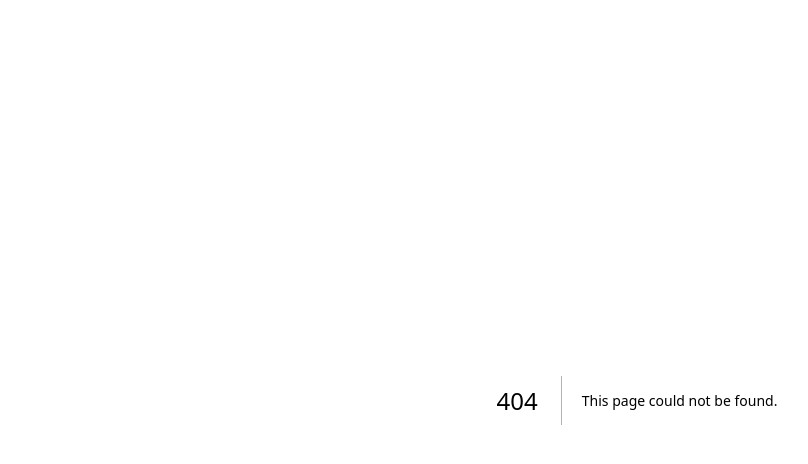
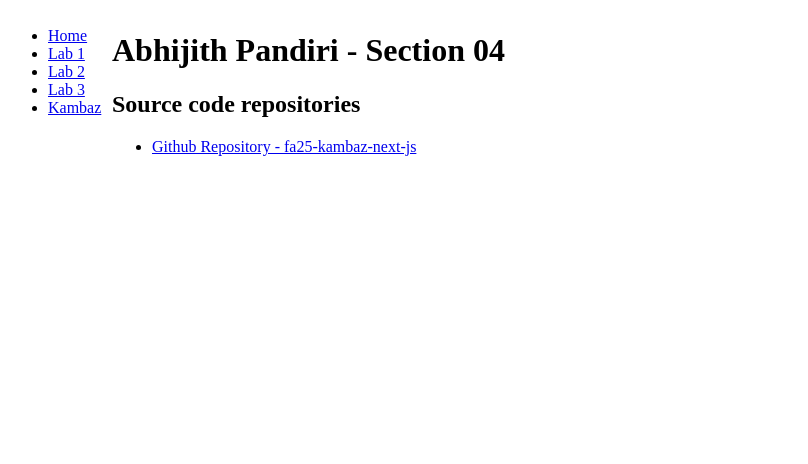
Before and after one commit to Abhi-2306/fa25-kambaz-next-js, a Next.js app: page /Labs in a window 1280 px wide. Before the commit this address had no page. Shown: the top 464 px of the page, without its empty margins (3-811 px from the left). Built offline with nearby package versions, Linux system fonts and the light colour scheme.

Commit message:
added Labs/page.tsx

```diff
--- a/app/(Kambaz)/Navigation.tsx
+++ b/app/(Kambaz)/Navigation.tsx
@@ -8,7 +8,7 @@ export default function KambazNavigation() {
             <Link href="/Dashboard" id="wd-course-link">Courses</Link><br />
             <Link href="/Calendar" id="wd-calendar-link">Calendar</Link><br />
             <Link href="/Inbox" id="wd-inbox-link">Inbox</Link><br />
-            <Link href="/Labs/Lab1" id="wd-labs-link">Labs</Link><br />
+            <Link href="/Labs" id="wd-labs-link">Labs</Link><br />
         </div>
     );
 }
--- a/app/Labs/TOC.tsx
+++ b/app/Labs/TOC.tsx
@@ -3,7 +3,7 @@ export default function TOC() {
     return (
         <ul>
             <li>
-                <Link href="/Labs/Lab1" id="wd-lab1-link">
+                <Link href="/Labs" id="wd-lab1-link">
                     Home </Link>
             </li>
             <li>
--- /dev/null
+++ b/app/Labs/page.tsx
@@ -0,0 +1,13 @@
+import Link from "next/link";
+
+export default function Labs() {
+    return (
+        <div>
+            <h1>Abhijith Pandiri - Section 04</h1>
+            <h2>Source code repositories</h2>
+            <ul>
+                <li><a id="wd-github" href="https://github.com/Abhi-2306/fa25-kambaz-next-js">Github Repository - fa25-kambaz-next-js</a></li>
+            </ul>
+        </div>
+    );
+}
```
